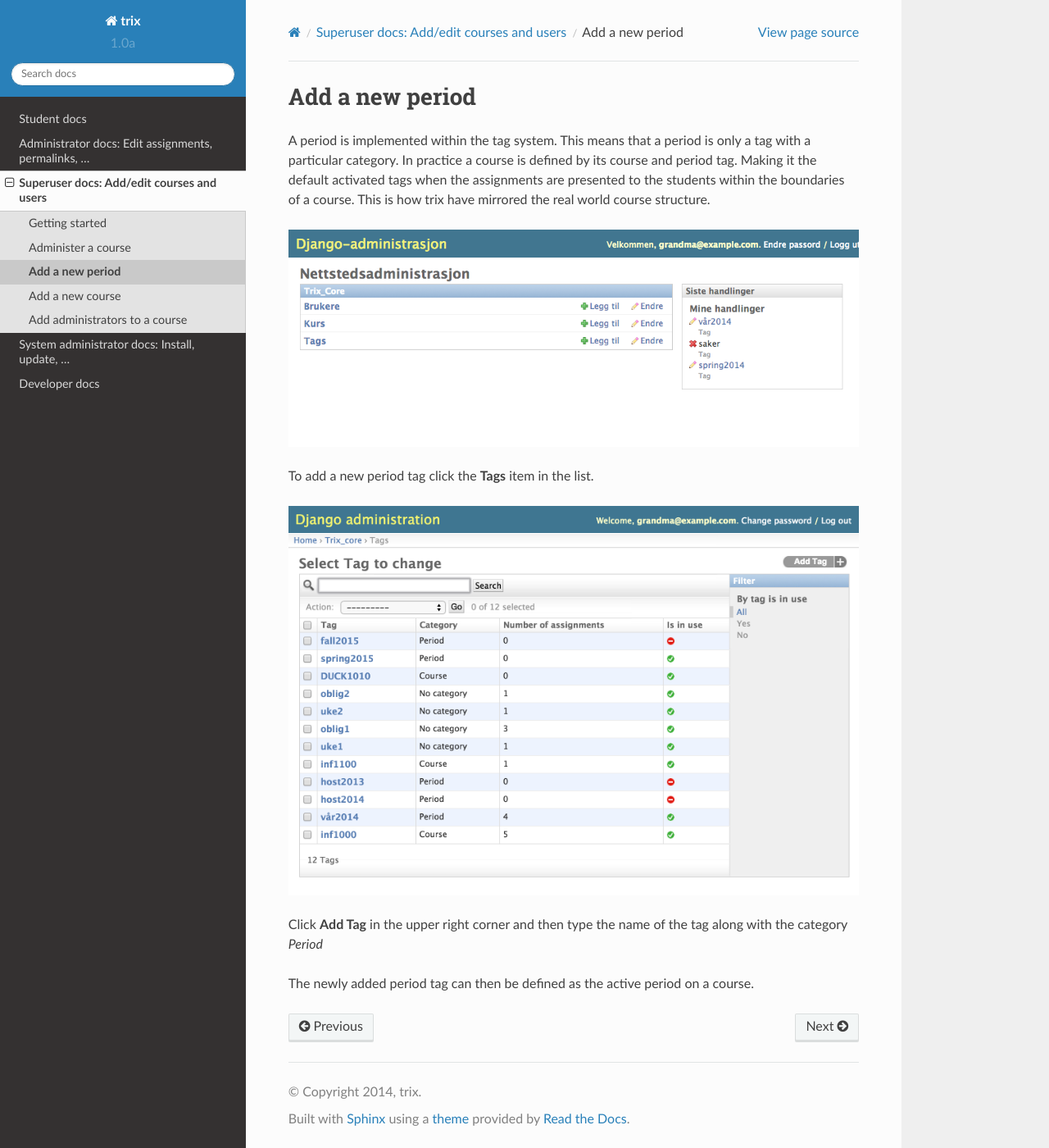
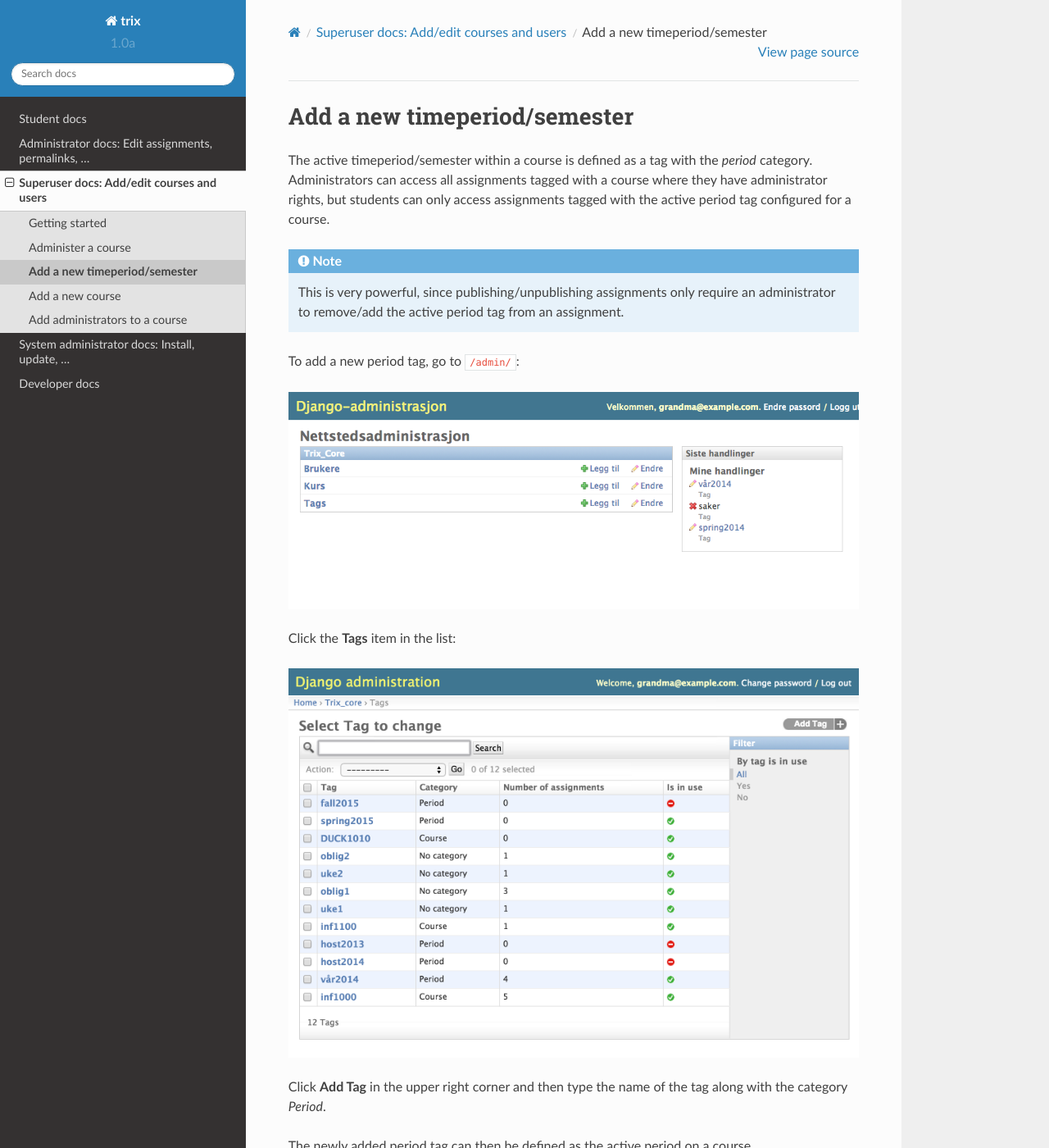
Before and after one commit to devilry/trix2, a Sphinx documentation site: the page built from docs/superuser/add_period.rst, in a window 1280 px wide and 1400 px high. Shown: the whole window at 82% size. Built offline with Sphinx 7.4.7 and the Read the Docs theme 2.0.0, drawn with Linux system fonts in a browser that asks for light colours; pages that are not in the unit, such as notebooks, are missing from menus.

Commit message:
docs: Tuned the administer period docs.

```diff
--- a/docs/superuser/add_period.rst
+++ b/docs/superuser/add_period.rst
@@ -1,17 +1,24 @@
-################
-Add a new period
-################
+#############################
+Add a new timeperiod/semester
+#############################
 
-A period is implemented within the tag system. This means that a period is only a tag with a particular category.
-In practice a course is defined by its course and period tag. Making it the default activated tags when the assignments
-are presented to the students within the boundaries of a course. This is how trix have mirrored the real world course structure.
+The active timeperiod/semester within a course is defined as a tag with the *period* category. Administrators can
+access all assignments tagged with a course where they have administrator rights, but students can only access
+assignments tagged with the active period tag configured for a course.
+
+.. note::
+    This is very powerful, since publishing/unpublishing assignments only require an
+    administrator to remove/add the active period tag from an assignment.
+
+
+To add a new period tag, go to ``/admin/``:
 
 .. image:: ../images/djangoadmin_frontpage.png
 
-To add a new period tag click the **Tags** item in the list.
+Click the **Tags** item in the list:
 
 .. image:: ../images/tags_list.png
 
-Click **Add Tag** in the upper right corner and then type the name of the tag along with the category *Period*
+Click **Add Tag** in the upper right corner and then type the name of the tag along with the category *Period*.
 
 The newly added period tag can then be defined as the active period on a course.
```
